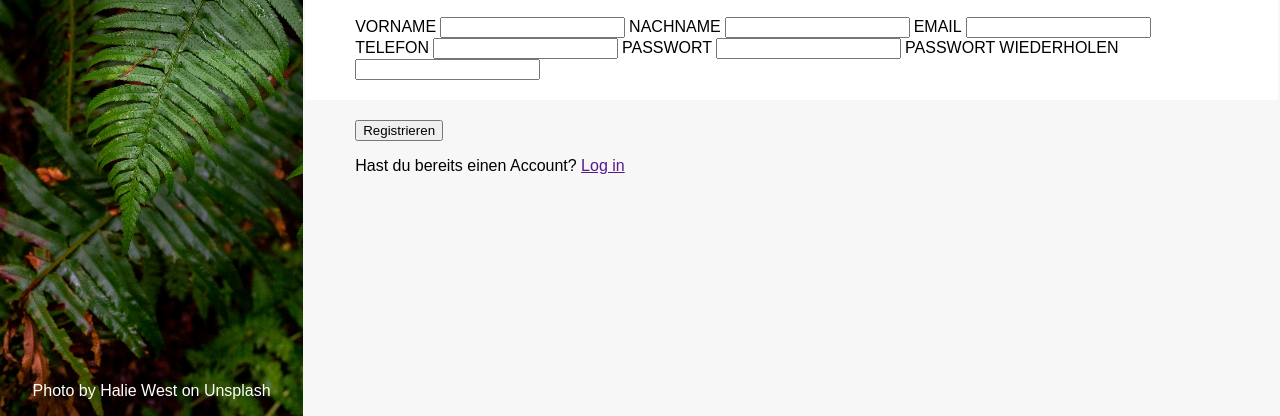
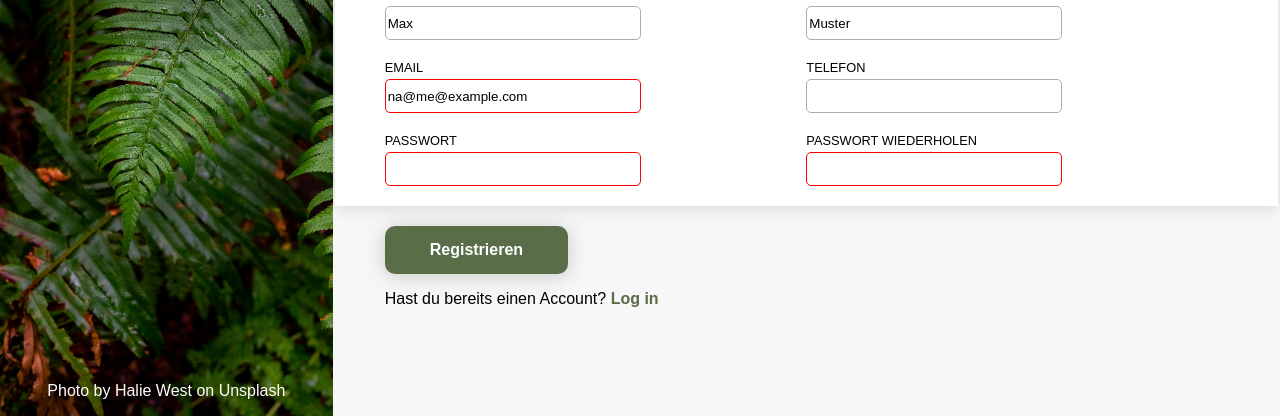
Before and after one commit to remzr/odin-signup-form, a plain HTML site: page index.html in a window 1280 px wide. Shown: the part 384-800 px from the top of the page. Drawn offline with Linux system fonts and the light colour scheme.

Commit message:
Finish validation (Without JS) and finalize design

```diff
--- a/index.html
+++ b/index.html
@@ -18,24 +18,38 @@
     </aside>
     <main>
         <section id="section-hero">
-        <h2>Dies ist kein echtes Anmeldeformular, sondern eine einfache Übung.</h2>
+        <h2>Dies ist kein echtes Anmeldeformular, sondern eine einfache Übung, bei der die Aufgabe darin besteht eine Login-Portal nachzubauen.</h2>
         </section>
         <section id="section-form">
                 <form action="example.com/path" method="post">
                     <fieldset id="form-input">
                         <h2>Account erstellen</h2>
-                        <label for="vorname">VORNAME</label>
-                        <input type="text" id="vorname" name="vorname">
-                        <label for="vorname">NACHNAME</label>
-                        <input type="text" id="vorname" name="nachname">
-                        <label for="vorname">EMAIL</label>
-                        <input type="email" id="email" name="email">
-                        <label for="vorname">TELEFON</label>
-                        <input type="number" id="telefon" name="telefon">
-                        <label for="vorname">PASSWORT</label>
-                        <input type="password" id="passwort" name="passwort">
-                        <label for="vorname">PASSWORT WIEDERHOLEN</label>
-                        <input type="password" id="passwort" name="passwort">
+                        <div id="input-fields">
+                            <fieldset class="form-field-group">
+                                <label for="vorname">VORNAME</label>
+                                <input type="text" id="vorname" name="vorname" value="Max" required />
+                            </fieldset>
+                            <fieldset class="form-field-group">
+                                <label for="nachname">NACHNAME</label>
+                                <input type="text" id="nachname" name="nachname" value="Muster" required />
+                            </fieldset>
+                            <fieldset class="form-field-group">
+                                <label for="email">EMAIL</label>
+                                <input type="email" id="email" name="email" value="na@me@example.com" required />
+                            </fieldset>
+                            <fieldset class="form-field-group">
+                                <label for="telefon">TELEFON</label>
+                                <input type="tel" id="telefon" name="telefon">
+                            </fieldset>
+                            <fieldset class="form-field-group">
+                                <label for="passwort">PASSWORT</label>
+                                <input type="password" id="passwort" name="passwort" required />
+                            </fieldset>
+                            <fieldset class="form-field-group">
+                                <label for="passwort-repeat">PASSWORT WIEDERHOLEN</label>
+                                <input type="password" minlength="8" maxlength="20" id="passwort-repeat" name="passwort-repeat" required />
+                            </fieldset>
+                        </div>
                     </fieldset>
                     <fieldset id="form-submit">
                         <button type="submit">Registrieren</button>
--- a/style.css
+++ b/style.css
@@ -1,3 +1,7 @@
+/* {
+    outline: 1px solid red !important;
+} */
+
 @font-face {
     font-family: font-main;
     src: url(./font/Norse-Bold.otf);
@@ -6,6 +10,32 @@
 p, h2, label {
     font-family: Arial, Helvetica, sans-serif;
     color: black;
+}
+
+label {
+    font-size: 0.8rem;
+    padding-bottom: 4px;
+}
+
+label:invalid {
+    color: red;
+}
+
+input:invalid {
+    border-color: red;
+}
+
+input:active, input:focus {
+    outline-color:#596D48;
+}
+
+input {
+    height: 30px;
+    width: 250px;
+    border-radius: 5px;
+    border-color: rgb(173, 173, 173);
+    border-style: solid;
+    border-width: 1px;
 }
 
 body {
@@ -25,6 +55,7 @@ h1 {
 h2 {
     font-size: 1.5rem;
     font-weight: 200;
+    max-width: 33ch;
 }
 
 aside {
@@ -66,6 +97,12 @@ main {
     background-color: white;
     border: none;
     padding: 20px 50px;
+    filter: drop-shadow(0px 2px 8px #00000020);
+}
+
+#input-fields {
+    display: flex;
+    flex-wrap: wrap;
 }
 
 #form-submit {
@@ -73,6 +110,37 @@ main {
     padding: 20px 50px;
 }
 
+.form-field-group {
+    flex: 50%;
+    padding: 20px 0px 0px 0px;
+    display: flex;
+    flex-direction: column;
+    border: none;
+    margin: 0px;
+    margin-inline:0px;
+}
+
 #section-hero {
     padding: 20px 50px;
 }
+
+button {
+    background-color: #596D48;
+    color: white;
+    padding: 15px 45px;
+    border: none;
+    border-radius: 10px;
+    filter: drop-shadow(0px 2px 10px #00000030);
+    font-weight: 600;
+    font-size: 1rem;
+}
+
+button:hover {
+    background-color: #3f4d34;
+}
+
+a {
+    text-decoration: none;
+    color:#596D48;
+    font-weight: 600;
+}
```
